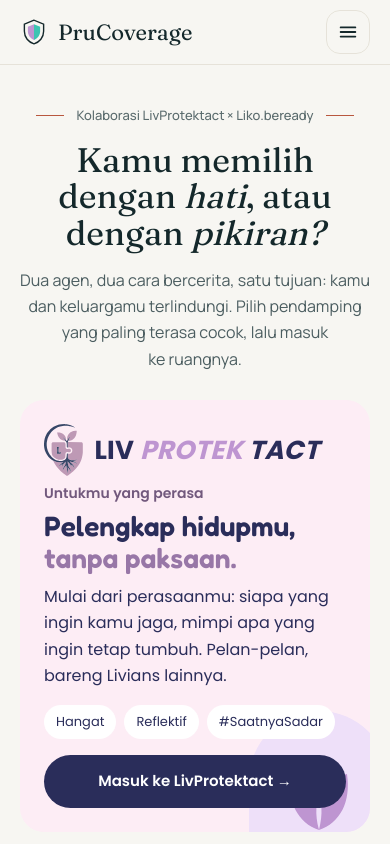
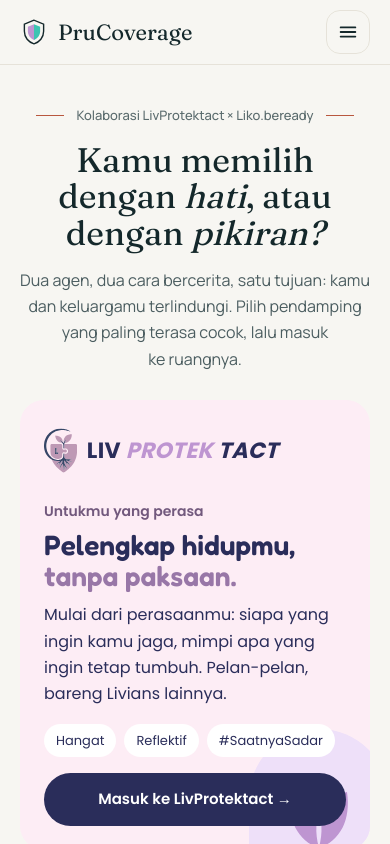
Before and after one commit to Paltonic/prucoverage, a Next.js app: page / in a window 390 px wide. Shown: the top 844 px of the page. Built offline with nearby package versions, Linux system fonts and the light colour scheme.

Commit message:
Update page.module.css

```diff
--- a/app/page.module.css
+++ b/app/page.module.css
@@ -39,7 +39,7 @@
 .doorLiv .doorCta{background:#2A2D5A;color:#fff}
 .doorLiko .doorCta{background:#F2C14E;color:#0F1827}
 .likoBrand{display:flex;align-items:center;gap:12px;font-weight:600;font-size:20px}
-.livLogo{height:52px;width:auto}
+.livLogo{display:block;align-self:flex-start}
 
 .choose{background:#fff;border-block:1px solid #ece8df;padding:clamp(48px,7vw,96px) 20px}
 .chooseIn{max-width:760px;margin:0 auto;display:flex;flex-direction:column;gap:clamp(16px,2.4vw,24px);align-items:center;text-align:center}
@@ -72,7 +72,7 @@
 @media (max-width:600px){
   .door{min-height:0}
   .doorCta{align-self:stretch;text-align:center}
-  .livLogo{height:42px}
+  .livLogo{transform:scale(.85);transform-origin:left center}
   .deco{transform:scale(.7);transform-origin:bottom right}
   .eqItem{flex-basis:100%}
   .eqOp{font-size:30px}
```
